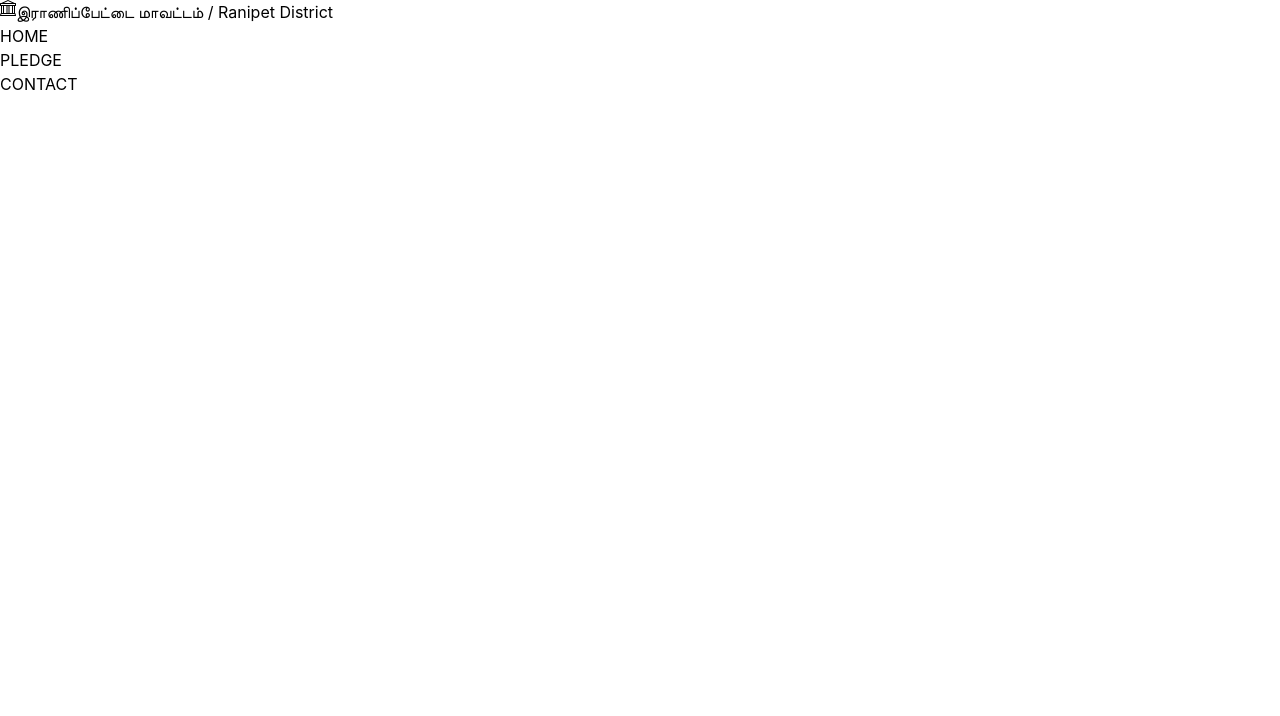
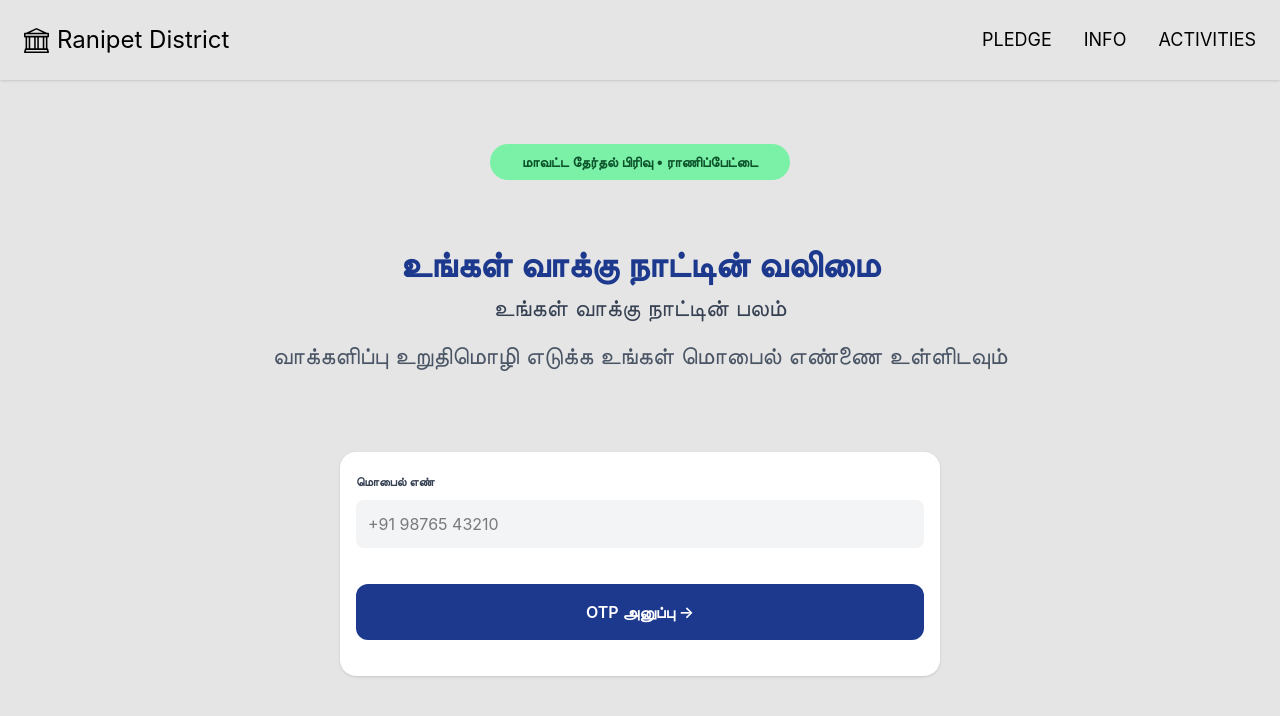
Before and after one commit to Dharunganesh/vote_pledge, a React (Vite) app: page / in a window 1280 px wide. Shown: the top 716 px of the page. Built offline with nearby package versions, Linux system fonts and the light colour scheme.

Commit message:
made the login page with number useState

```diff
--- a/src/App.jsx
+++ b/src/App.jsx
@@ -1,12 +1,18 @@
 
-import React from 'react'
+import React, { useState } from 'react'
 import Login from './Pages/Login'
 import './App.css'
 
 function App() {
+    const [phoneNumber, setPhoneNumber] = useState('')
+
+    const submitPhoneNumber = () => {
+        console.log(phoneNumber)
+    }
+
     return (
         <div>
-            <Login />
+            <Login phoneNumber={phoneNumber} setPhoneNumber={setPhoneNumber} submitPhoneNumber={submitPhoneNumber} />
         </div>
     )
 }
--- /dev/null
+++ b/src/Components/Navbar.jsx
@@ -0,0 +1,52 @@
+import React from 'react'
+import { BsBank } from "react-icons/bs";
+import { MdHowToVote } from "react-icons/md";
+import { FaInfoCircle } from "react-icons/fa";
+import { MdEmojiEvents } from "react-icons/md";
+function Navbar() {
+    return (
+        <>
+            {/* DESKTOP NAVBAR */}
+            <div className='hidden md:flex justify-between items-center px-6 py-6 shadow'>
+                <div className='flex items-center gap-2 text-2xl'>
+                    <BsBank size={25} />
+                    <h1>Ranipet District</h1>
+                </div>
+
+                <div className='flex gap-8 text-lg'>
+                    <h1>PLEDGE</h1>
+                    <h1>INFO</h1>
+                    <h1>ACTIVITIES</h1>
+                </div>
+            </div>
+
+            {/* MOBILE NAVBAR */}
+            <div className='md:hidden flex items-center gap-3 text-2xl px-4 py-4 bg-white'>
+                <BsBank size={28} />
+                <h1>Ranipet District</h1>
+            </div>
+
+            {/* BOTTOM NAVBAR */}
+            <div className='md:hidden fixed bottom-0 left-0 w-full bg-white shadow-lg flex justify-around py-6 rounded-t-2xl'>
+
+                <div className='flex flex-col gap-2 items-center text-gray-700'>
+                    <MdHowToVote size={25} />
+                    <span className='text-md'>உறுதிமொழி</span>
+                </div>
+
+                <div className='flex flex-col gap-2 items-center text-gray-700'>
+                    <FaInfoCircle size={25} />
+                    <span className='text-md'>தகவல்</span>
+                </div>
+
+                <div className='flex flex-col gap-2 items-center text-gray-700'>
+                    <MdEmojiEvents size={25} />
+                    <span className='text-md'>செயல்பாடுகள்</span>
+                </div>
+
+            </div>
+        </>
+    )
+}
+
+export default Navbar
--- a/src/Pages/Login.jsx
+++ b/src/Pages/Login.jsx
@@ -1,20 +1,53 @@
 import React from 'react'
-import { BsBank } from "react-icons/bs";
-function Login() {
+import Navbar from '../Components/Navbar';
+
+function Login({ setPhoneNumber, phoneNumber, submitPhoneNumber }) {
     return (
-        <>
-            {/* NAVBAR */}
-            <div className='flex'>
-                <BsBank />
-                <h1>இராணிப்பேட்டை மாவட்டம் / Ranipet District</h1>
+        <div className='min-h-screen bg-neutral-200'>
+            <Navbar />
+
+            <div className='flex flex-col items-center px-5 py-6'>
+
+
+                <div className='mt-15 bg-green-300 text-green-900 px-6 py-2 rounded-full text-sm font-semibold md:px-8 md:mb-10 md:mt-10'>
+                    மாவட்ட தேர்தல் பிரிவு • ராணிப்பேட்டை
+                </div>
+
+                <h1 className='text-2xl font-bold text-center mt-6 text-blue-900 md:text-4xl'>
+                    உங்கள் வாக்கு நாட்டின் வலிமை
+                </h1>
+
+                <p className='text-center text-gray-700 mt-2 md:text-2xl'>
+                    உங்கள் வாக்கு நாட்டின் பலம்
+                </p>
+
+                <p className='text-center text-gray-600 mt-4 text-sm md:text-2xl'>
+                    வாக்களிப்பு உறுதிமொழி எடுக்க உங்கள் மொபைல் எண்ணை உள்ளிடவும்
+                </p>
+
+                <div className='bg-white w-full max-w-md mt-10 p-4 rounded-2xl shadow md:max-w-150 md:max-h-150 md:mt-20'>
+
+                    <label className='text-xs font-semibold text-gray-700'>
+                        மொபைல் எண்
+                    </label>
+
+                    <input
+                        type="text"
+                        placeholder="+91 98765 43210"
+                        className='w-full mt-2 mb-2 p-3 rounded-lg bg-gray-100 outline-none md:mb-5'
+                        value={phoneNumber}
+                        onChange={(e) => setPhoneNumber(e.target.value)}
+
+                    />
+
+                    <button className='w-full mt-4 bg-blue-900 text-white py-4 rounded-xl font-semibold md:mb-5' onClick={() => submitPhoneNumber()}>
+                        OTP அனுப்பு →
+                    </button>
+
+                </div>
+
             </div>
-
-            <div>
-                <h1>HOME</h1>
-                <h1>PLEDGE</h1>
-                <h1>CONTACT</h1>
-            </div>
-        </>
+        </div>
     )
 }
 
```
